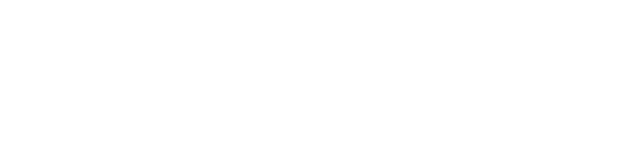
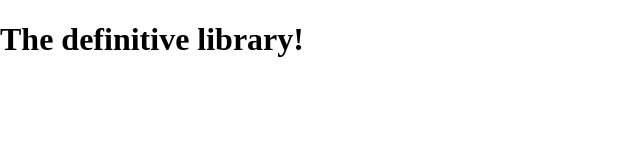
Before and after one commit to ricardobenitez1013/tiny-css-library, a plain HTML site: page index.html in a window 1280 px wide. Shown: the whole page, without its empty margins (0-640 px from the left). Drawn offline with Linux system fonts and the light colour scheme.

Commit message:
:sparkles:feat(h1): Title's project

```diff
--- a/index.html
+++ b/index.html
@@ -6,5 +6,7 @@
     <title>Document</title>
     <link rel="stylesheet" href="./css/styles.css" />
   </head>
-  <body></body>
+  <body>
+    <h1>The definitive library!</h1>
+  </body>
 </html>
```
